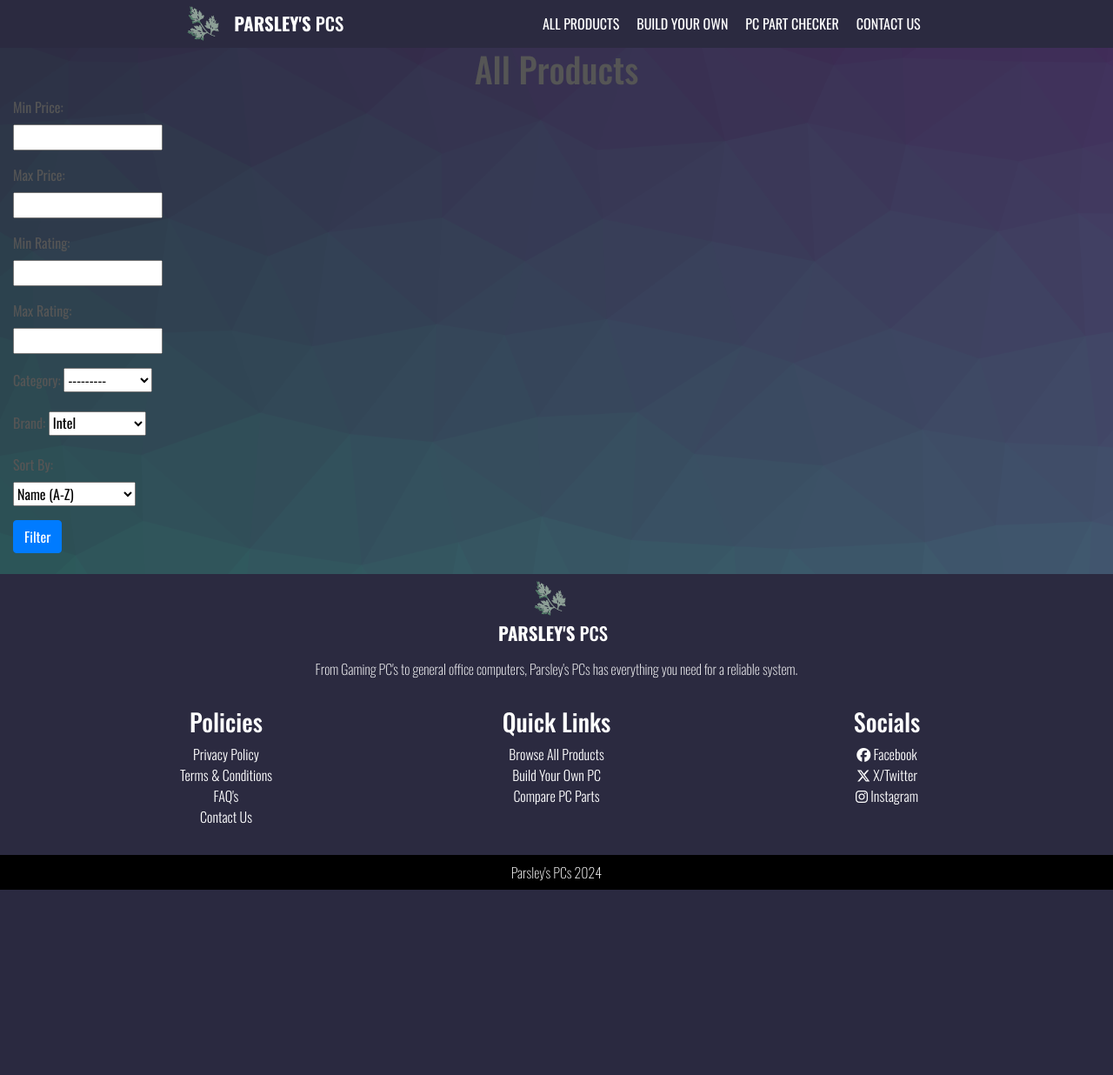
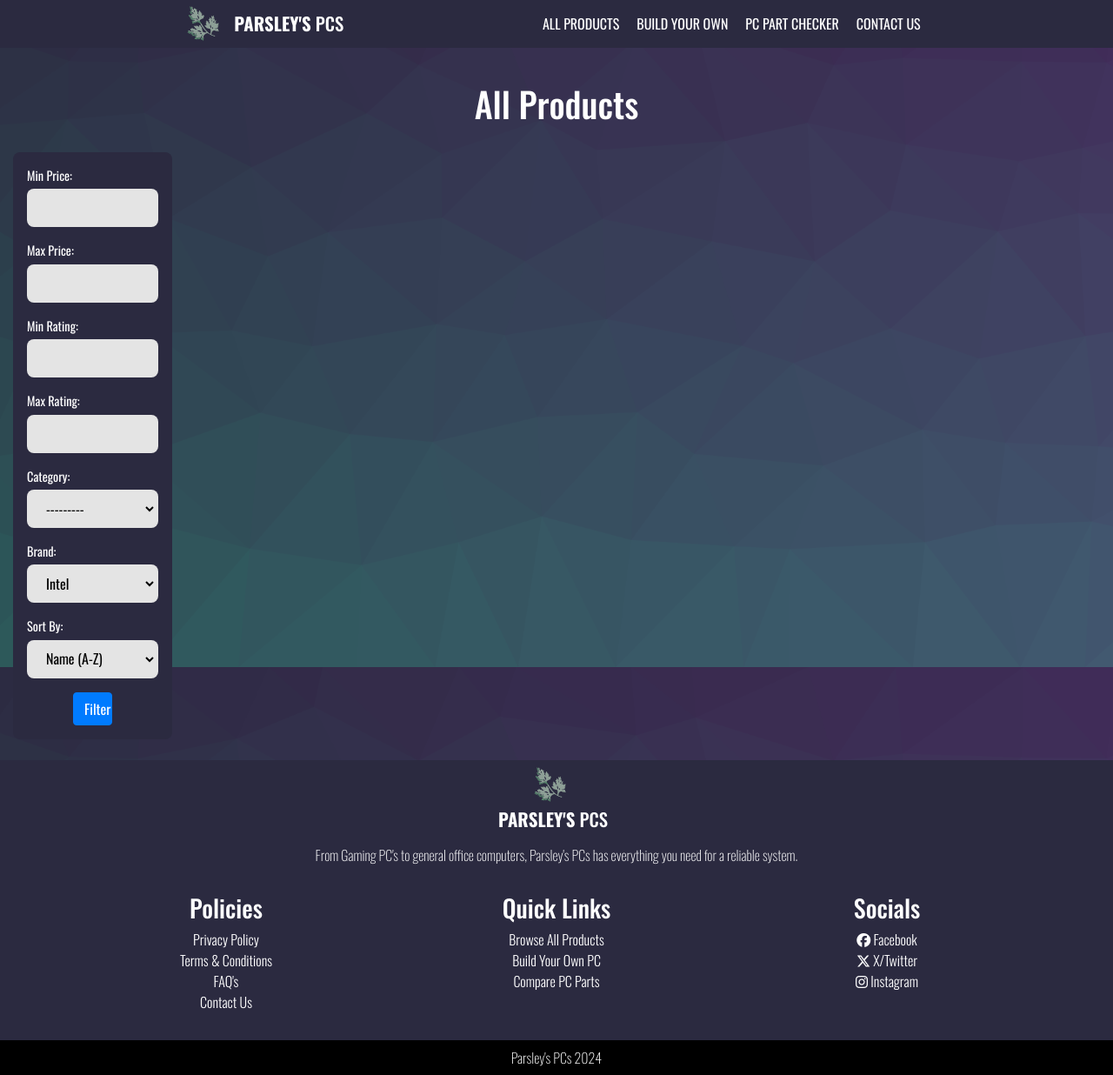
Before and after one commit to Mark-Assessment/n-parsley-parsleys-pcs-M4-2, a Django app: page /products/all-products?brand=1 in a window 1280 px wide. Shown: the part 33-1269 px from the top of the page at 87% size. Before the commit the page ends 1056 px from the top, so only its background shows below. Run offline with Django 3.2, Linux system fonts and the light colour scheme; data comes from the database, SQL or seed files in the repository; parts of the project's set-up code (start-up, migrations or seed data) failed here and were passed over; some libraries are stand-ins or nearby versions.

Commit message:
style: Add extra styling for inputs and product cards

```diff
--- a/products/static/products/css/products.css
+++ b/products/static/products/css/products.css
@@ -1,5 +1,46 @@
 :root {
   --featured: #0ca41b;
+}
+
+input,
+select {
+  width: 100%;
+  height: 44px;
+  background-color: #e4e4e4;
+  border-radius: 0.5rem;
+  padding: 0 1rem;
+  border: 2px solid transparent;
+  font-size: 1rem;
+  transition: border-color 0.3s cubic-bezier(0.25, 0.01, 0.25, 1) 0s,
+    color 0.3s cubic-bezier(0.25, 0.01, 0.25, 1) 0s,
+    background 0.2s cubic-bezier(0.25, 0.01, 0.25, 1) 0s;
+}
+
+label {
+  display: block;
+  margin-bottom: 0.3rem;
+  font-size: 0.9rem;
+  /* font-weight: bold; */
+  color: #ffffff;
+  transition: color 0.3s cubic-bezier(0.25, 0.01, 0.25, 1) 0s;
+}
+
+input:hover,
+input:focus,
+input-group:hover input {
+  outline: none;
+  border-color: #05060f;
+}
+
+input-group:hover label,
+input:focus {
+  color: #05060fc2;
+}
+
+h1 {
+  color: var(--text-color);
+  margin-top: 8rem;
+  margin-bottom: 2rem;
 }
 
 .card {
@@ -7,14 +48,14 @@
   padding: 0.8em;
   background: #f5f5f5;
   position: relative;
-    overflow: hidden;
+  overflow: visible;
   box-shadow: 0 1px 3px rgba(0, 0, 0, 0.12), 0 1px 2px rgba(0, 0, 0, 0.24);
   display: flex;
   flex-direction: column;
   align-items: center;
 }
 
-.card a{
+.card a {
   width: 100%;
 }
 
@@ -35,11 +76,6 @@
   flex-grow: 1;
 }
 
-svg {
-    width: 20px;
-    height: 20px;
-}
-
 .card-footer {
   width: 100%;
   display: flex;
@@ -50,7 +86,12 @@
   margin-top: auto;
 }
 
-/*Text*/
+.filter-form {
+  padding: 1rem;
+  background: var(--primary-color);
+  border-radius: 0.5rem;
+}
+
 .text-title {
   font-weight: 900;
   font-size: 1.2em;
@@ -64,23 +105,19 @@
 
 /*Button*/
 .card-button {
-    border: 1px solid #252525;
   display: flex;
-    padding: 0.3em;
+  padding: 0.1rem;
   cursor: pointer;
-    border-radius: 50px;
   transition: 0.3s ease-in-out;
 }
 
-/*Hover*/
 .card-img:hover {
-    transform: translateY(-10%);
+  transform: translateY(-12%);
   box-shadow: rgba(99, 99, 99, 0.25) 0px 13px 47px -5px,
     rgba(56, 56, 56, 0.3) 0px 8px 16px -8px;
 }
 
 .card-button:hover {
-    border: 1px solid #474747;
   background-color: #4e4e4e;
 }
 
@@ -106,9 +143,19 @@
 }
 
 .stars i {
-    color: #FFD700; /* Gold color for stars */
+  color: #ffd700;
 }
 
 .stars i.empty {
-    color: #E0E0E0; /* Grey color for empty stars */
+  color: #e0e0e0;
 }
+
+.filter-button-div {
+  width: 100%;
+  text-align: center;
+}
+
+.filter-button-div button {
+  width: 30%;
+  margin: 0 auto;
+}
```
Lines whose indentation alone changed are shown as unchanged.
